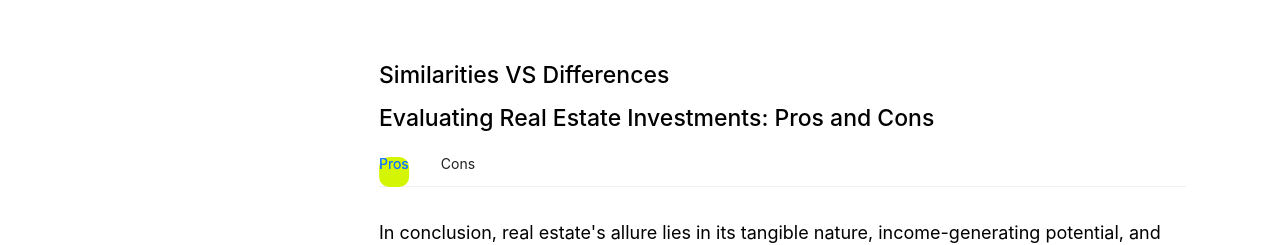
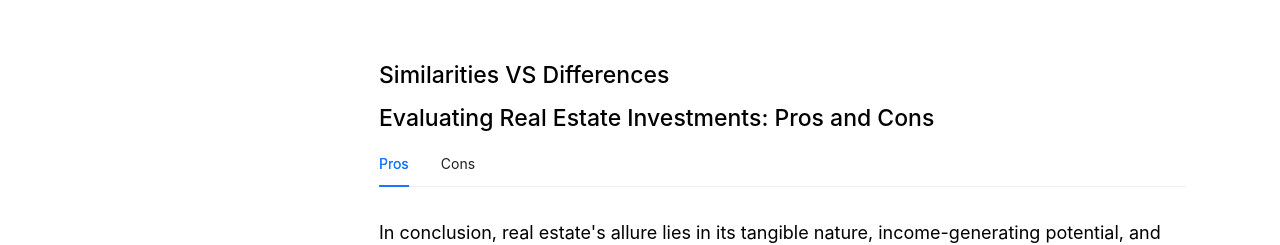
Before and after one commit to webtesting22/vaar, a React (Vite) app: page /SingleResource13 in a window 1280 px wide. Shown: the part 2238-2483 px from the top of the page. Built offline with nearby package versions, Linux system fonts and the light colour scheme.

Commit message:
tabs buttons

```diff
--- a/src/Components/AllResources/Resources1/SingleResources.css
+++ b/src/Components/AllResources/Resources1/SingleResources.css
@@ -494,36 +494,3 @@ ul li {
     background-color: #D4F604;
     width: 30px;
 }
-
-#pros-cons .ant-tabs-ink-bar {
-    width: 26.8542px;
-    height: 30px;
-    left: 13.4271px;
-    transform: translateX(-50%);
-    background-color: #D4F604;
-    border-radius: 10px;
-}
-#pros-cons :where(.css-11xg00t).ant-tabs .ant-tabs-tab+.ant-tabs-tab{
-    margin: 0px;
-
-}
-#pros-cons :where(.css-dev-only-do-not-override-11xg00t).ant-tabs .ant-tabs-tab {
-    /* background: #D4F604; */
-    width: 150px;
-    text-align: center;
-   display: flex;
-   justify-content: center;
-   color: rgb(255, 255, 255);
-   border-radius: 10px;
-   margin: 0px 20px;
-   padding: 4px 0px;
-}
-#pros-cons :where(.css-dev-only-do-not-override-11xg00t).ant-tabs .ant-tabs-tab.ant-tabs-tab-active .ant-tabs-tab-btn{
-    color: rgb(0, 0, 0);
-}
-#pros-cons .ant-tabs-tab-btn{
-    z-index: 55;
-}
-#pros-cons :where(.css-dev-only-do-not-override-11xg00t).ant-tabs .ant-tabs-tab{
-    background-color: #606060;
-}
```
